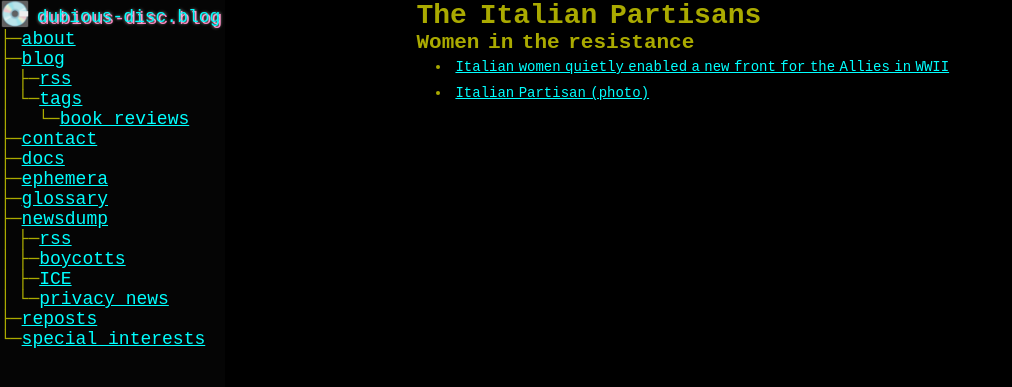
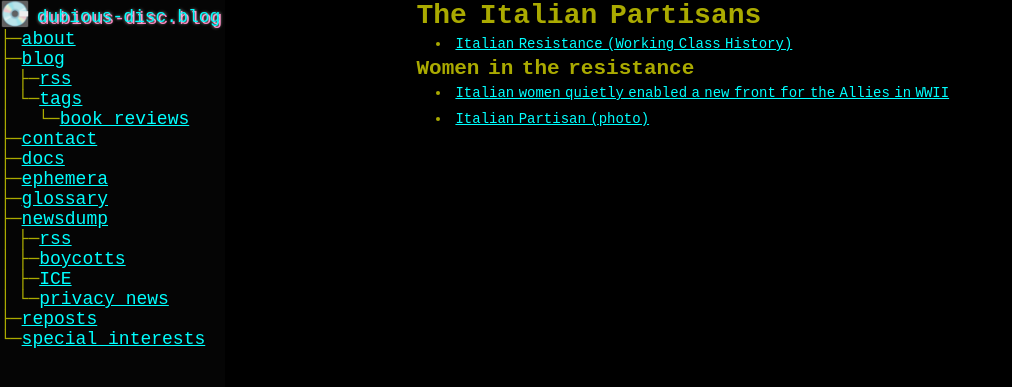
Before and after one commit to paranoid-porygon/paranoid-porygon.github.io, a Jekyll site: the page built from _pages/special-interests/WWII-history/partigiani.md, in a window 1280 px wide. Shown: the top 387 px of the page, without its empty margins (0-1012 px from the left). Built offline with Jekyll 4.4.1, drawn with Linux system fonts in a browser that asks for light colours.

Commit message:
special interests page update

```diff
--- a/_pages/special-interests/WWII-history/partigiani.md
+++ b/_pages/special-interests/WWII-history/partigiani.md
@@ -6,6 +6,8 @@ permalink: /special-interests/WWII-history/partigiani
 
 # The Italian Partisans
 
+* [Italian Resistance (Working Class History)](https://workingclasshistory.com/podcast/e77-80-italian-resistance/)
+
 ## Women in the resistance
 
 * [Italian women quietly enabled a new front for the Allies in WWII](https://www.msn.com/en-us/society-culture-and-history/gender-and-sexual-identity/italian-women-quietly-enabled-a-new-front-for-the-allies-in-world-war-ii/ar-AA1TiKvY)
```
